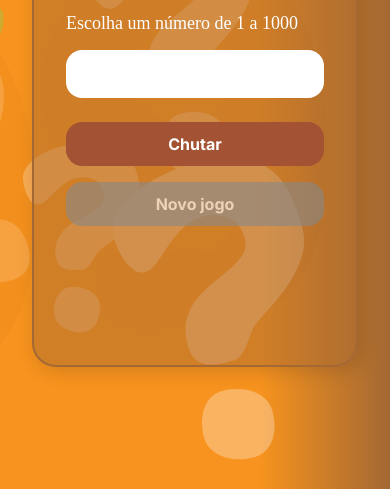
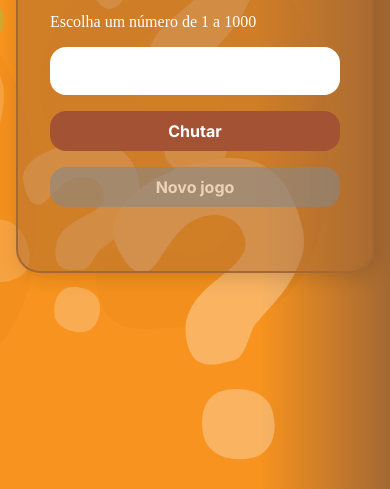
Before and after one commit to eusaulosilva/Jogo-de-adivinha-o-de-n-meros, a plain HTML site: page index.html in a window 390 px wide. Shown: the part 355-844 px from the top of the page. Drawn offline with Linux system fonts and the light colour scheme.

Commit message:
Update test.css

```diff
--- a/test.css
+++ b/test.css
@@ -11,7 +11,7 @@
 }
 
 body {
-    background: linear-gradient(to right, #F7931E 0%, #F7931E 33.33%, #F7931E 66.67%, #A36833 100%);
+    background: linear-gradient(to right, #F7931E, #F7931E 33.33%, #F7931E 66.67%, #A36833 100%);
     min-height: 100vh;
     display: flex;
     align-items: center;
@@ -22,62 +22,50 @@ body {
 }
 
 body::before {
+    content: "";
+    position: absolute;
+    width: 100%;
+    height: 100%;
     background-image: url("img/bg35.png");
     background-repeat: no-repeat;
     background-position: right;
-    content: "";
-    display: block;
-    position: absolute;
-    width: 100%;
-    height: 100%;
+    background-size: cover;
     opacity: 0.3;
-    background-size: cover;
     z-index: 0;
 }
 
 .container {
     width: 100%;
-    max-width: 1280px;
-    min-height: 600px;
+    max-width: 1200px;
+    background-color: rgba(163, 104, 51, 0.46);
+    border: 2px solid #A36833;
+    border-radius: 24px;
+    box-shadow: 4px 4px 20px rgba(1, 8, 14, 0.15);
     display: flex;
+    flex-direction: row;
     flex-wrap: wrap;
-    align-items: center;
-    justify-content: space-between;
-    border-radius: 24px;
-    border: 2px solid #A36833;
-    box-shadow: 4px 4px 20px 0px rgba(1, 8, 14, 0.15);
-    background-color: #A3683375;
-    background-size: cover;
+    gap: 2rem;
     padding: 2rem;
     position: relative;
     z-index: 1;
 }
 
-.container__conteudo {
-    display: flex;
-    flex-wrap: wrap;
-    gap: 2rem;
-    width: 100%;
-    justify-content: space-between;
-}
-
 .container__informacoes {
-    flex: 1 1 400px;
-    padding: 2rem;
+    flex: 1 1 300px;
+    padding: 1rem;
 }
 
 .container__imagem-pessoa {
-    flex: 1 1 400px;
+    flex: 1 1 300px;
+    max-width: 400px;
     width: 100%;
-    max-width: 500px;
     height: auto;
-    display: block;
 }
 
 h1 {
     font-family: 'Love', sans-serif;
-    font-size: clamp(36px, 5vw, 80px);
-    padding-bottom: 2rem;
+    font-size: clamp(2.5rem, 5vw, 5rem);
+    padding-bottom: 1.5rem;
 }
 
 .container__texto {
@@ -89,7 +77,7 @@ h1 {
 }
 
 .texto__paragrafo {
-    font-size: clamp(18px, 2.5vw, 32px);
+    font-size: clamp(1rem, 2.5vw, 2rem);
     font-weight: 400;
 }
 
@@ -104,28 +92,28 @@ h1 {
     font-size: 20px;
     font-weight: 700;
     font-family: 'Inter', sans-serif;
+    margin-bottom: 1rem;
 }
 
 .container__botoes {
     display: flex;
     flex-wrap: wrap;
     gap: 1rem;
-    margin-top: 1.5rem;
 }
 
 .container__botao {
     border-radius: 16px;
     background: #A35333;
-    padding: 16px 24px;
+    padding: 12px 20px;
     font-size: 18px;
     font-weight: 700;
     border: none;
     font-family: 'Inter', sans-serif;
-    flex: 1;
-    min-width: 160px;
+    flex: 1 1 150px;
+    min-width: 120px;
 }
 
-.container__botao:disabled {
+button.container__botao:disabled {
     background-color: #888 !important;
     color: #fff !important;
     cursor: not-allowed !important;
@@ -136,27 +124,42 @@ h1 {
     font-size: 20px;
     font-weight: 200;
     text-align: center;
+    margin: 2rem auto 0;
     width: fit-content;
-    margin: 30px auto 0;
 }
 
 .chutes_errados span {
     font-family: 'Inter', sans-serif;
-    font-size: inherit;
-    font-weight: inherit;
+}
+
+/* Responsividade */
+@media screen and (max-width: 1024px) {
+    .container {
+        flex-direction: column;
+        align-items: center;
+    }
+
+    .container__imagem-pessoa {
+        max-width: 300px;
+    }
 }
 
 @media screen and (max-width: 768px) {
+    body {
+        padding: 1rem;
+    }
+
     .container {
         padding: 1rem;
     }
 
-    .container__informacoes {
-        padding: 1rem;
+    h1 {
+        font-size: 2rem;
     }
 
-    .container__imagem-pessoa {
-        display: none;
+    .container__botao {
+        font-size: 16px;
+        padding: 10px 16px;
     }
 
     .container__input {
@@ -164,16 +167,11 @@ h1 {
         font-size: 16px;
     }
 
-    .container__botao {
-        font-size: 16px;
-        padding: 12px 18px;
+    .container__imagem-pessoa {
+        display: none;
     }
 
     .texto__paragrafo {
-        font-size: 18px;
-    }
-
-    h1 {
-        font-size: 36px;
+        font-size: 16px;
     }
 }
```
